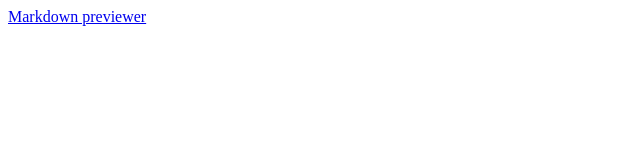
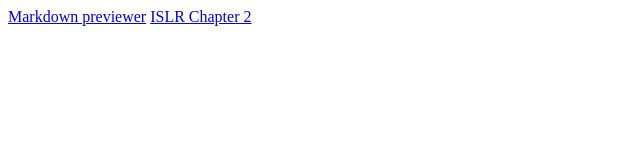
Before and after one commit to hynso/hynso.github.io, a plain HTML site: page index.html in a window 1280 px wide. Shown: the whole page, without its empty margins (0-640 px from the left). Drawn offline with Linux system fonts and the light colour scheme.

Commit message:
Try to add ISLR Chapter 2 page to index.html

```diff
--- a/index.html
+++ b/index.html
@@ -17,5 +17,6 @@
 
 <body>
   <a href="md_preview.html">Markdown previewer</a>
+  <a href="https://github.com/hynso/ISLR/blob/master/Ch02/Ch02.html">ISLR Chapter 2</a>
 </body>
 </html>
```
